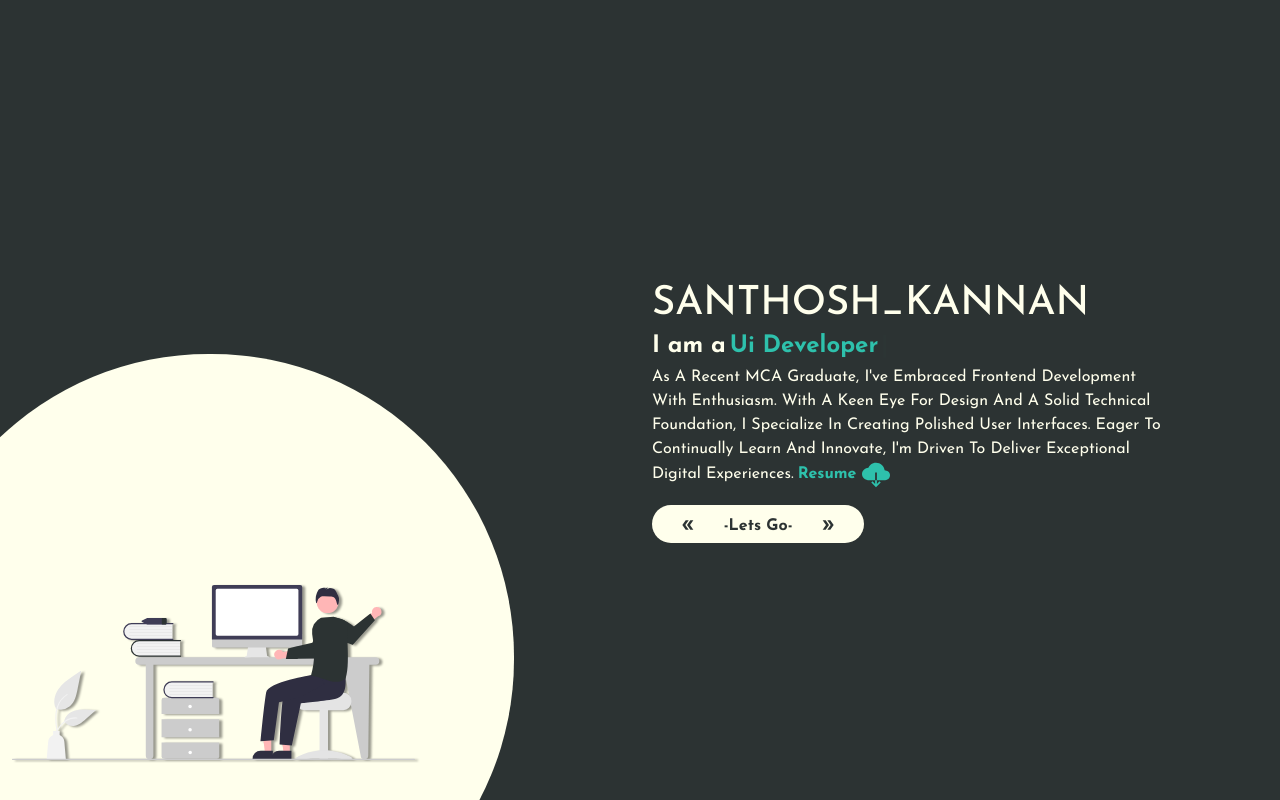
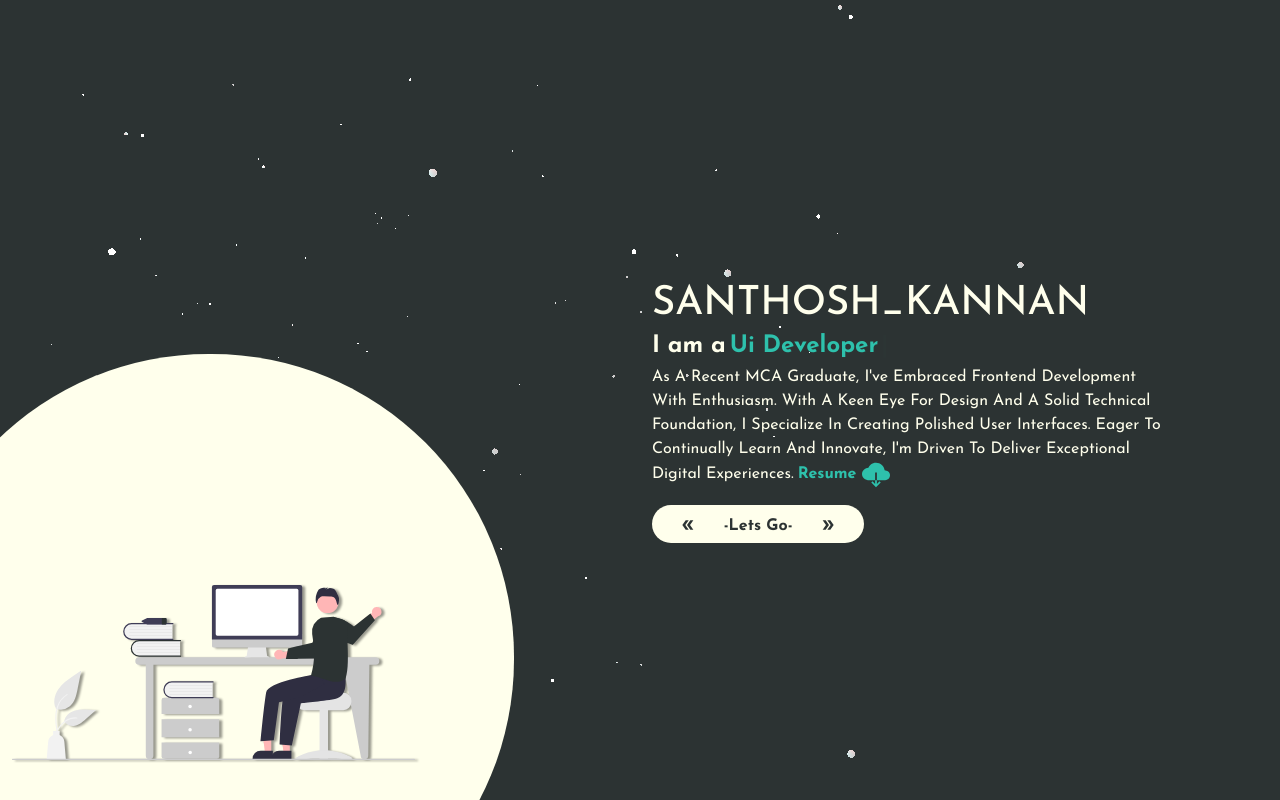
Before and after one commit to Santhosh10661/Portfolio, a React (Create React App) app: page / in a window 1280 px wide. Built offline with nearby package versions, Linux system fonts and the light colour scheme.

Commit message:
particles

```diff
--- a/package.json
+++ b/package.json
@@ -5,11 +5,14 @@
   "private": true,
   "dependencies": {
     "@emailjs/browser": "^4.3.1",
+    "@react-spring/web": "^9.7.5",
     "@testing-library/jest-dom": "^5.17.0",
     "@testing-library/react": "^13.4.0",
     "@testing-library/user-event": "^13.5.0",
     "bootstrap": "^5.3.2",
     "emailjs": "^4.0.3",
+    "framer-motion": "^12.4.3",
+    "ogl": "^1.0.11",
     "react": "^18.2.0",
     "react-dom": "^18.2.0",
     "react-icon": "^1.0.0",
--- a/src/Home.js
+++ b/src/Home.js
@@ -9,6 +9,7 @@
 // import InfoContext from "./ContextApi/InfoContext";
 import RoleTypeWriter from "./RoleTypeWriter";
 
+import Part from "./Part";
 function Home() {
   const { newPageOpend, setNewPageOpened, setProfileImg, showImg, setShowImg } =
     useContext(DataContext);
@@ -29,6 +30,26 @@
   }
   return (
     <div className="Home row align-items-center">
+      <div
+        style={{
+          width: "100%",
+          height: "100%",
+          position: "absolute",
+          top: "0%",
+          left: "0%",
+        }}
+      >
+        <Part
+          particleColors={["#ffffff", "#ffffff"]}
+          particleCount={200}
+          particleSpread={10}
+          speed={0.1}
+          particleBaseSize={100}
+          moveParticlesOnHover={true}
+          alphaParticles={false}
+          disableRotation={false}
+        />
+      </div>
       <ProImgCont />
       {showImg && <ProfileImg />}
       <div
@@ -44,7 +65,6 @@
         <RoleTypeWriter />
 
         <p className=" text-capitalize">
-          {/* {myName} */}
           As a recent MCA graduate, I've embraced frontend development with
           enthusiasm. With a keen eye for design and a solid technical
           foundation, I specialize in creating polished user interfaces. Eager
--- /dev/null
+++ b/src/Part.js
@@ -0,0 +1,240 @@
+import { useEffect, useRef } from "react";
+import { Renderer, Camera, Geometry, Program, Mesh } from "ogl";
+
+import "./Particles.css";
+
+const defaultColors = ["#ffffff", "#ffffff", "#ffffff"];
+
+const hexToRgb = (hex) => {
+  hex = hex.replace(/^#/, "");
+  if (hex.length === 3) {
+    hex = hex
+      .split("")
+      .map((c) => c + c)
+      .join("");
+  }
+  const int = parseInt(hex, 16);
+  const r = ((int >> 16) & 255) / 255;
+  const g = ((int >> 8) & 255) / 255;
+  const b = (int & 255) / 255;
+  return [r, g, b];
+};
+
+const vertex = /* glsl */ `
+  attribute vec3 position;
+  attribute vec4 random;
+  attribute vec3 color;
+
+  uniform mat4 modelMatrix;
+  uniform mat4 viewMatrix;
+  uniform mat4 projectionMatrix;
+  uniform float uTime;
+  uniform float uSpread;
+  uniform float uBaseSize;
+  uniform float uSizeRandomness;
+
+  varying vec4 vRandom;
+  varying vec3 vColor;
+
+  void main() {
+    vRandom = random;
+    vColor = color;
+
+    vec3 pos = position * uSpread;
+    pos.z *= 10.0;
+
+    vec4 mPos = modelMatrix * vec4(pos, 1.0);
+    float t = uTime;
+    mPos.x += sin(t * random.z + 6.28 * random.w) * mix(0.1, 1.5, random.x);
+    mPos.y += sin(t * random.y + 6.28 * random.x) * mix(0.1, 1.5, random.w);
+    mPos.z += sin(t * random.w + 6.28 * random.y) * mix(0.1, 1.5, random.z);
+
+    vec4 mvPos = viewMatrix * mPos;
+    gl_PointSize = (uBaseSize * (1.0 + uSizeRandomness * (random.x - 0.5))) / length(mvPos.xyz);
+    gl_Position = projectionMatrix * mvPos;
+  }
+`;
+
+const fragment = /* glsl */ `
+  precision highp float;
+
+  uniform float uTime;
+  uniform float uAlphaParticles;
+  varying vec4 vRandom;
+  varying vec3 vColor;
+
+  void main() {
+    vec2 uv = gl_PointCoord.xy;
+    float d = length(uv - vec2(0.5));
+
+    if(uAlphaParticles < 0.5) {
+      if(d > 0.5) {
+        discard;
+      }
+      gl_FragColor = vec4(vColor + 0.2 * sin(uv.yxx + uTime + vRandom.y * 6.28), 1.0);
+    } else {
+      float circle = smoothstep(0.5, 0.4, d) * 0.8;
+      gl_FragColor = vec4(vColor + 0.2 * sin(uv.yxx + uTime + vRandom.y * 6.28), circle);
+    }
+  }
+`;
+
+const Part = ({
+  particleCount = 200,
+  particleSpread = 10,
+  speed = 0.1,
+  particleColors,
+  moveParticlesOnHover = false,
+  particleHoverFactor = 1,
+  alphaParticles = false,
+  particleBaseSize = 100,
+  sizeRandomness = 1,
+  cameraDistance = 20,
+  disableRotation = false,
+  className,
+}) => {
+  const containerRef = useRef(null);
+  const mouseRef = useRef({ x: 0, y: 0 });
+
+  useEffect(() => {
+    const container = containerRef.current;
+    if (!container) return;
+
+    const renderer = new Renderer({ depth: false, alpha: true });
+    const gl = renderer.gl;
+    container.appendChild(gl.canvas);
+    gl.clearColor(0, 0, 0, 0);
+
+    const camera = new Camera(gl, { fov: 15 });
+    camera.position.set(0, 0, cameraDistance);
+
+    const resize = () => {
+      const width = container.clientWidth;
+      const height = container.clientHeight;
+      renderer.setSize(width, height);
+      camera.perspective({ aspect: gl.canvas.width / gl.canvas.height });
+    };
+    window.addEventListener("resize", resize, false);
+    resize();
+
+    const handleMouseMove = (e) => {
+      const rect = container.getBoundingClientRect();
+      const x = ((e.clientX - rect.left) / rect.width) * 2 - 1;
+      const y = -(((e.clientY - rect.top) / rect.height) * 2 - 1);
+      mouseRef.current = { x, y };
+    };
+
+    if (moveParticlesOnHover) {
+      container.addEventListener("mousemove", handleMouseMove);
+    }
+
+    const count = particleCount;
+    const positions = new Float32Array(count * 3);
+    const randoms = new Float32Array(count * 4);
+    const colors = new Float32Array(count * 3);
+    const palette =
+      particleColors && particleColors.length > 0
+        ? particleColors
+        : defaultColors;
+
+    for (let i = 0; i < count; i++) {
+      let x, y, z, len;
+      do {
+        x = Math.random() * 2 - 1;
+        y = Math.random() * 2 - 1;
+        z = Math.random() * 2 - 1;
+        len = x * x + y * y + z * z;
+      } while (len > 1 || len === 0);
+      const r = Math.cbrt(Math.random());
+      positions.set([x * r, y * r, z * r], i * 3);
+      randoms.set(
+        [Math.random(), Math.random(), Math.random(), Math.random()],
+        i * 4
+      );
+      const col = hexToRgb(palette[Math.floor(Math.random() * palette.length)]);
+      colors.set(col, i * 3);
+    }
+
+    const geometry = new Geometry(gl, {
+      position: { size: 3, data: positions },
+      random: { size: 4, data: randoms },
+      color: { size: 3, data: colors },
+    });
+
+    const program = new Program(gl, {
+      vertex,
+      fragment,
+      uniforms: {
+        uTime: { value: 0 },
+        uSpread: { value: particleSpread },
+        uBaseSize: { value: particleBaseSize },
+        uSizeRandomness: { value: sizeRandomness },
+        uAlphaParticles: { value: alphaParticles ? 1 : 0 },
+      },
+      transparent: true,
+      depthTest: false,
+    });
+
+    const particles = new Mesh(gl, { mode: gl.POINTS, geometry, program });
+
+    let animationFrameId;
+    let lastTime = performance.now();
+    let elapsed = 0;
+
+    const update = (t) => {
+      animationFrameId = requestAnimationFrame(update);
+      const delta = t - lastTime;
+      lastTime = t;
+      elapsed += delta * speed;
+
+      program.uniforms.uTime.value = elapsed * 0.001;
+
+      if (moveParticlesOnHover) {
+        particles.position.x = -mouseRef.current.x * particleHoverFactor;
+        particles.position.y = -mouseRef.current.y * particleHoverFactor;
+      } else {
+        particles.position.x = 0;
+        particles.position.y = 0;
+      }
+
+      if (!disableRotation) {
+        particles.rotation.x = Math.sin(elapsed * 0.0002) * 0.1;
+        particles.rotation.y = Math.cos(elapsed * 0.0005) * 0.15;
+        particles.rotation.z += 0.01 * speed;
+      }
+
+      renderer.render({ scene: particles, camera });
+    };
+
+    animationFrameId = requestAnimationFrame(update);
+
+    return () => {
+      window.removeEventListener("resize", resize);
+      if (moveParticlesOnHover) {
+        container.removeEventListener("mousemove", handleMouseMove);
+      }
+      cancelAnimationFrame(animationFrameId);
+      if (container.contains(gl.canvas)) {
+        container.removeChild(gl.canvas);
+      }
+    };
+    // eslint-disable-next-line react-hooks/exhaustive-deps
+  }, [
+    particleCount,
+    particleSpread,
+    speed,
+    moveParticlesOnHover,
+    particleHoverFactor,
+    alphaParticles,
+    particleBaseSize,
+    sizeRandomness,
+    cameraDistance,
+    disableRotation,
+  ]);
+
+  return (
+    <div ref={containerRef} className={`particles-container ${className}`} />
+  );
+};
+
+export default Part;
--- /dev/null
+++ b/src/Particles.css
@@ -0,0 +1,5 @@
+.particles-container {
+  position: relative;
+  width: 100%;
+  height: 100%;
+}
```
Also changed, not shown: 1 other file (tests, documents, lock files or other folders).
